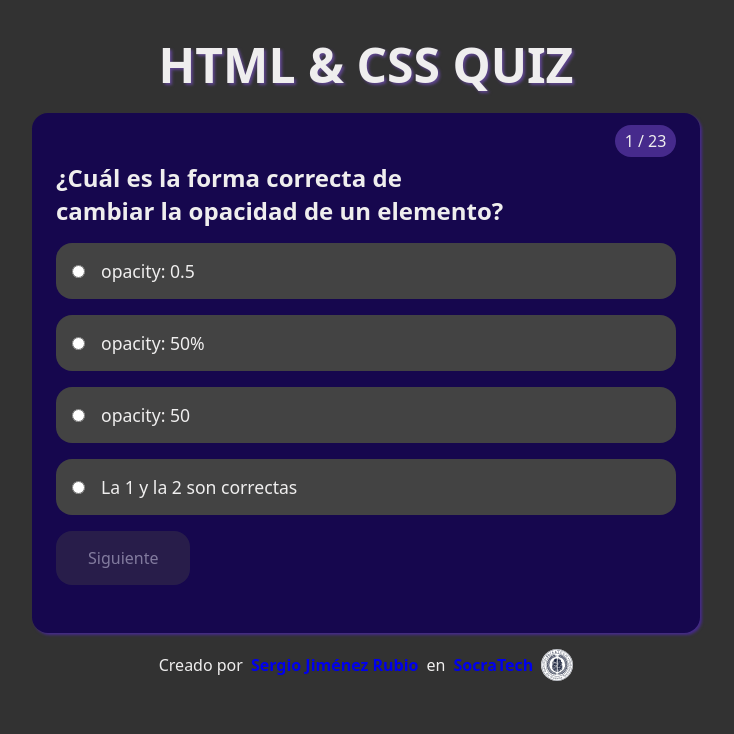
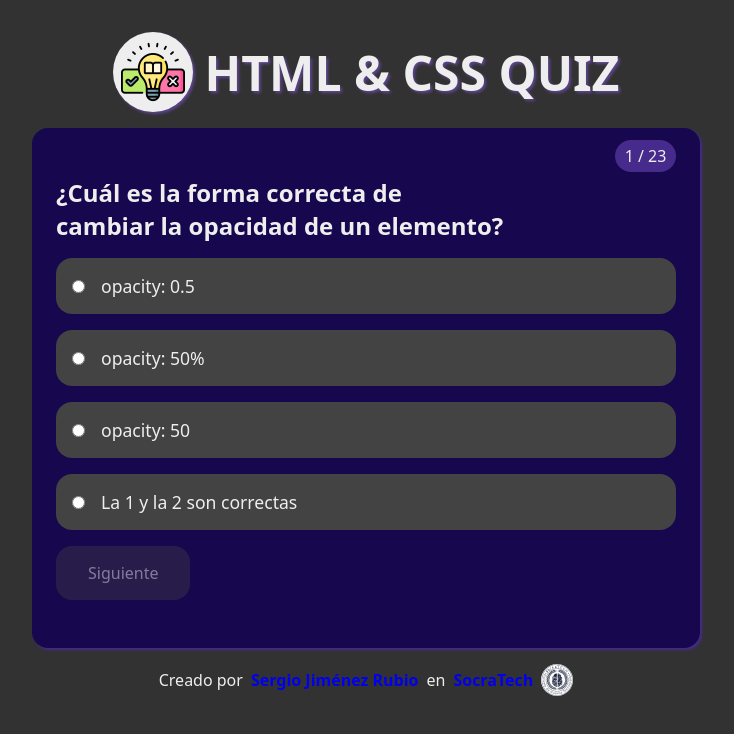
Before and after one commit to reposocratech/HTML-CSS-Quiz, a React (Vite) app: page / in a window 1280 px wide. Shown: the top 734 px of the page, without its empty margins (274-1008 px from the left). Built offline with nearby package versions, Linux system fonts and the light colour scheme.

Commit message:
Logo añadido

```diff
--- a/src/App.css
+++ b/src/App.css
@@ -40,9 +40,26 @@ h1 {
   margin-bottom: 1rem;
   font-size: clamp(2.5rem, calc(2rem + 1.333vw), 3rem);
   text-shadow: 2px 2px 3px var(--info-color);
+  display: flex;
+  flex-wrap: wrap;
+  align-items: center;
+  justify-content: center;
+  gap: 0.75rem;
+
+  .img {
+    width: 5rem;
+    height: 5rem;
+    border-radius: 50%;
+    background-color: var(--text-color);
+    padding: 0.5rem;
+    box-shadow: 2px 2px 3px var(--info-color);
+
+    img {
+      width: 100%;
+    }
+  }
 }
 
-h1,
 h2 {
   text-wrap: balance;
 }
--- a/src/App.jsx
+++ b/src/App.jsx
@@ -61,7 +61,12 @@ const App = () => {
   return (
     <>
       <main>
-        <h1>HTML & CSS QUIZ</h1>
+        <h1>
+          <div className="img">
+            <img src="./images/favicon.png" alt="Logo de HTML-CSS-QUIZ" />
+          </div>
+          HTML & CSS QUIZ
+        </h1>
         {completed ? (
           <FinalView
             score={score}
```
